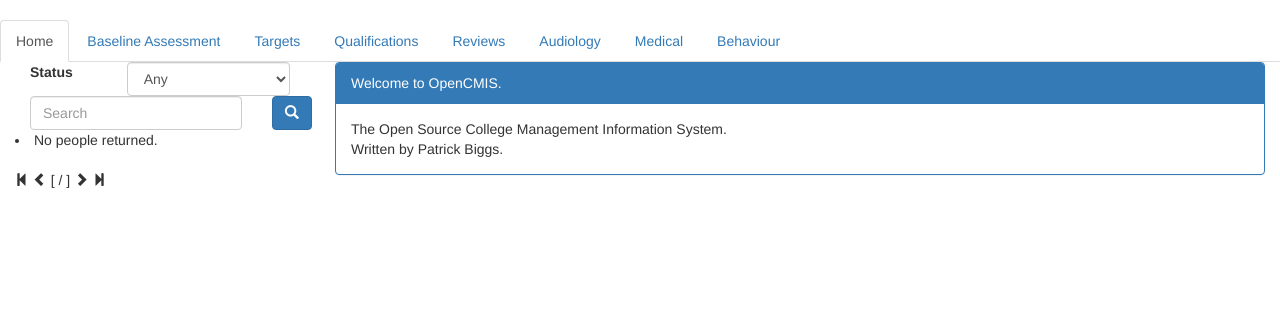
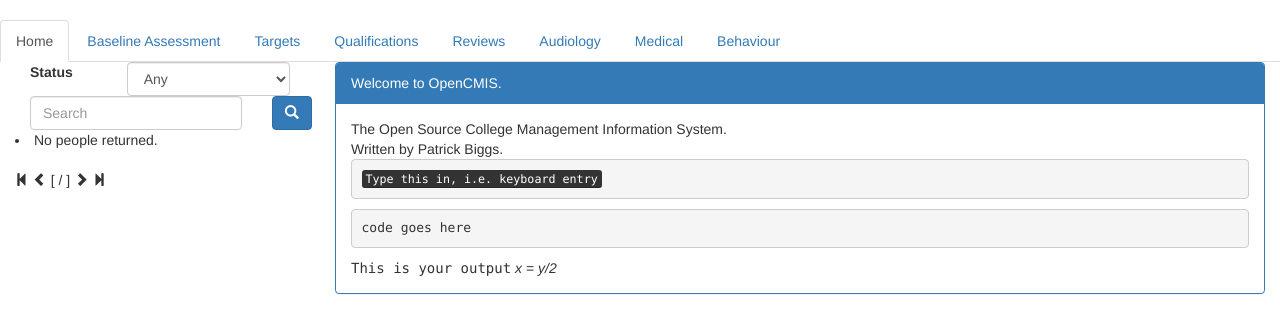
Before and after one commit to Patch67/-OpenCMIS, a Django app: template version01a/opencmis/templates/opencmis/index.html in a window 1280 px wide. Shown: the part 52-385 px from the top of the page. Run offline with Django 3.2, Linux system fonts and the light colour scheme; the template is opened without the code that fills it, so the values that code supplies are empty; some libraries are stand-ins or nearby versions.

Commit message:
Changed to add in some bootstrap for code and keyboard display

```diff
--- a/version01a/opencmis/templates/opencmis/index.html
+++ b/version01a/opencmis/templates/opencmis/index.html
@@ -6,6 +6,12 @@
 <div class="panel panel-primary">
 <div class="panel-heading">Welcome to OpenCMIS.</div>
 <div class="panel-body">The Open Source College Management Information System.<br>
-Written by Patrick Biggs.</div>
+Written by Patrick Biggs.<br>
+    <pre><kbd>Type this in, i.e. keyboard entry</kbd></pre>
+    <pre><code>code goes here</code></pre>
+    <samp>This is your output</samp>
+    <var>x</var> = <var>y/2</var>
+</div>
+
 </div>
 {% endblock %}
```
